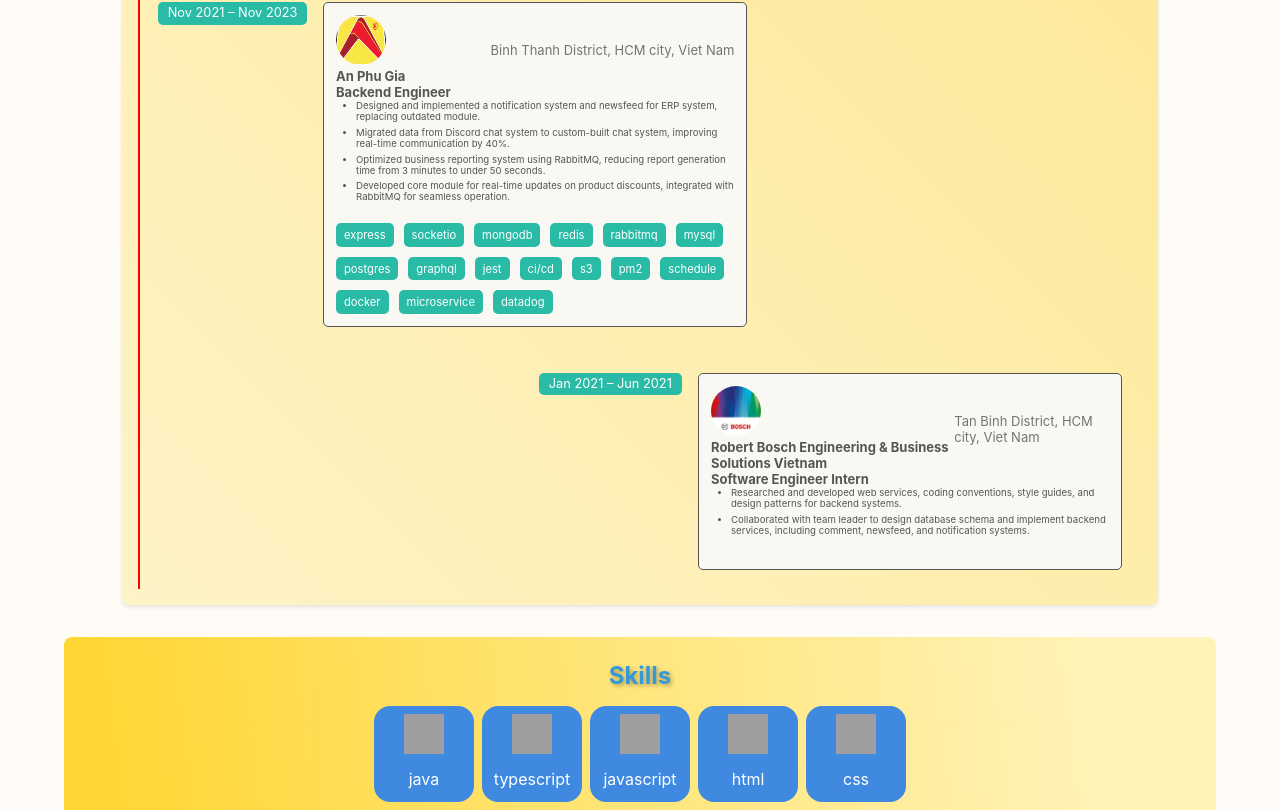
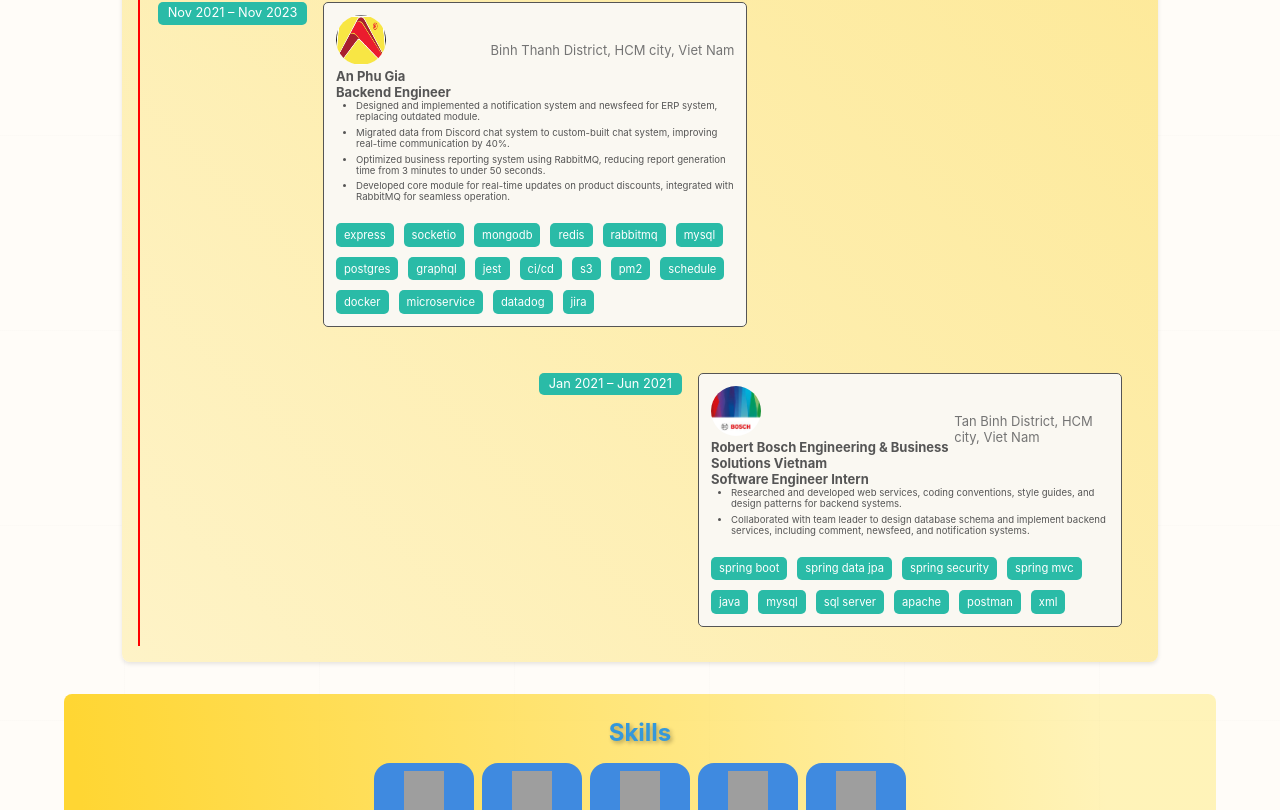
Before and after one commit to hienleke/portfolio_website, a React (Create React App) app in the folder my-react-app/: page / in a window 1280 px wide. Shown: the part 1034-1844 px from the top of the page. Built offline with nearby package versions, Linux system fonts and the light colour scheme; grey boxes are pictures that could not be loaded.

Commit message:
-- add  fix file

```diff
--- a/my-react-app/src/components/Experience/Experience.jsx
+++ b/my-react-app/src/components/Experience/Experience.jsx
@@ -52,7 +52,8 @@ const Experience = () => {
 			logo: apg_logo,
 			role: "Backend Engineer",
 			duration: "Nov 2021 – Nov 2023",
-			skills: ["Express",  "SocketIO","MongoDB", "Redis", "RabbitMQ", "MySQL", "Postgres", "GraphQL", "Jest", "CI/CD", "S3", "PM2", "Schedule", "Docker", "Microservice" ,"DataDog" ],
+			skills: ["Express",  "SocketIO","MongoDB", "Redis", "RabbitMQ", "MySQL", "Postgres", "GraphQL", "Jest", "CI/CD", "S3", "PM2", "Schedule", "Docker", "Microservice" ,"DataDog" , "Jira" ],
+
 			responsibilities: [
 				"Designed and implemented a notification system and newsfeed for ERP system, replacing outdated module.",
 				"Migrated data from Discord chat system to custom-built chat system, improving real-time communication by 40%.",
@@ -66,6 +67,9 @@ const Experience = () => {
 			location: "Tan Binh District, HCM city, Viet Nam",
 			role: "Software Engineer Intern",
 			duration: "Jan 2021 – Jun 2021",
+			skills: [ "Spring Boot", "Spring Data JPA", "Spring Security", "Spring MVC",
+				"Java",
+				"MYSQL", "SQL SERVER" , "APACHE" , "PostMan" , "XML" ],
 			responsibilities: [
 				"Researched and developed web services, coding conventions, style guides, and design patterns for backend systems.",
 				"Collaborated with team leader to design database schema and implement backend services, including comment, newsfeed, and notification systems.",
@@ -131,7 +135,6 @@ const Experience = () => {
 								<div><img style = {{ height : '50px' , width : '50px' , borderRadius : '50%'}} src={ex.logo}></img>	<h4>{ex.company}</h4 > {ex.product_link ?<span>Demo : <span className="emoji">👉</span> <a href={ex.product_link}  style ={{ color : '#029aeb'}} target="_blank">Link </a>   </span> :   " "}</div>
 									<p style={{ color: "#747474" }}>{ex.location}</p>
 								</div>
-
 								<h4>{ex.role}</h4>
 								<p>
 									{ex.techstack?.map((tech, idx) => (
--- a/my-react-app/src/components/Header/Nav/NavMenu.css
+++ b/my-react-app/src/components/Header/Nav/NavMenu.css
@@ -12,6 +12,7 @@
 	background-color: rgba(26, 142, 219, 0.652);
 	animation: all 0.3s linear forwards;
 	color: var(--tony-light-text);
+	z-index : 5 ;
 }
 .Nav_right a{
 	text-align: center;
```
